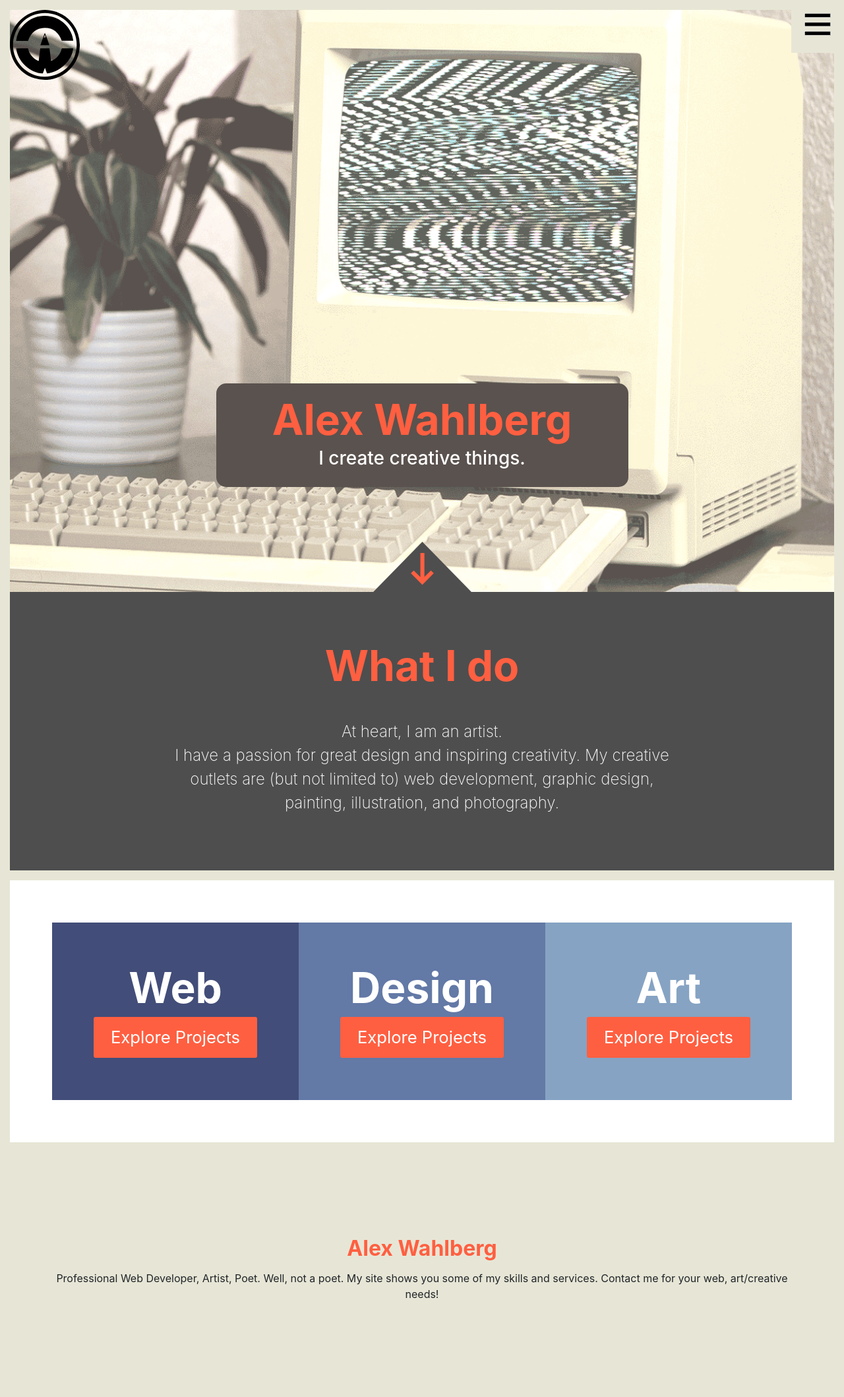
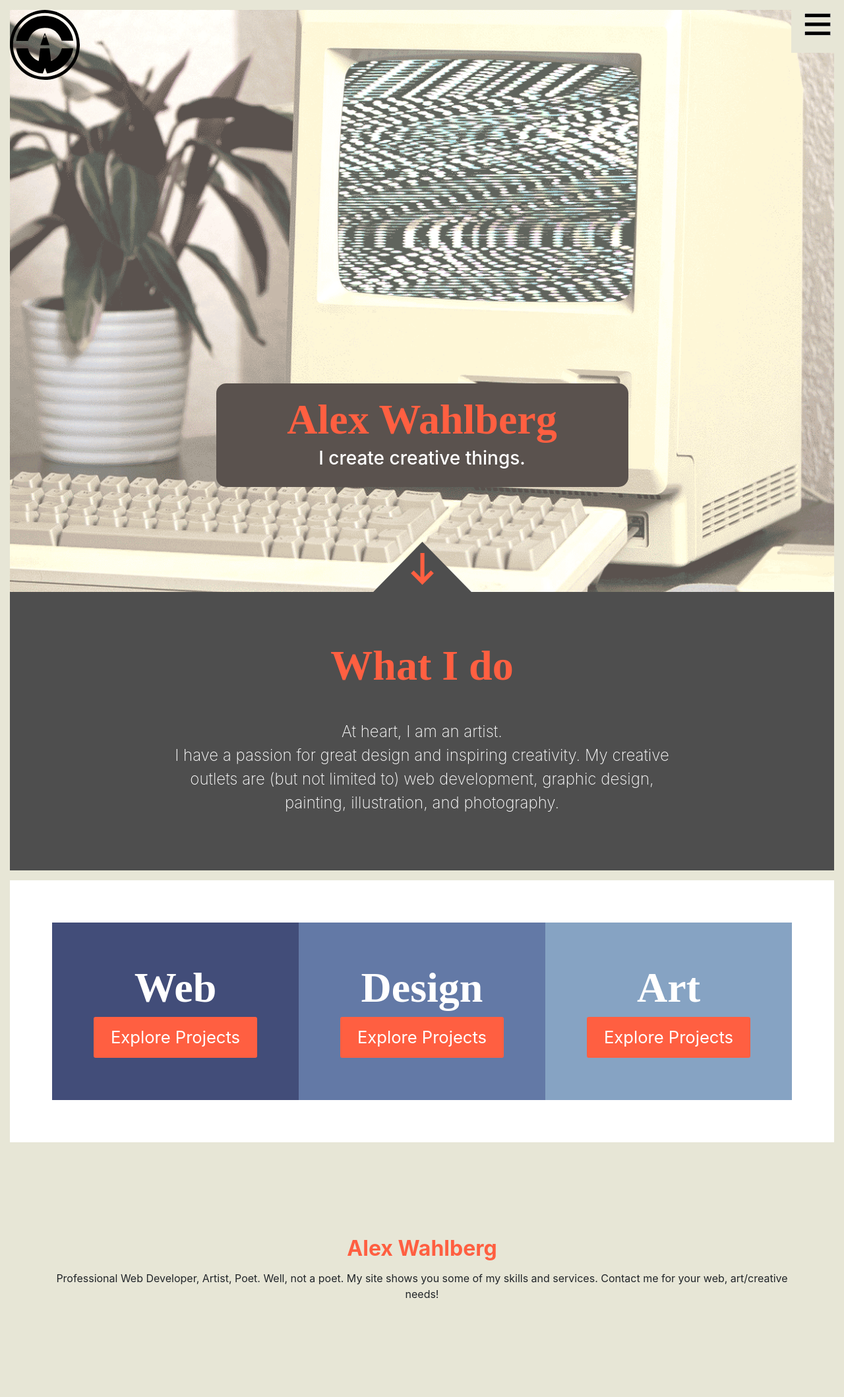
Before and after one commit to ajwahlb/alexwahlberg, a Jekyll site: the page built from index.html, in a window 1280 px wide. Shown: the whole page at 66% size. Built offline with Jekyll 4.4.1, drawn with Linux system fonts in a browser that asks for light colours; nearby versions of some CDN libraries; some web fonts are replaced.

Commit message:
font
font

```diff
--- a/css/main.css
+++ b/css/main.css
@@ -87,6 +87,7 @@ svg#arrow{
 /* GENERAL THEME STYLES */
 h1{
     font-size: 4rem;
+    font-family: "cooper-black-std",serif;
 }
 h1, h2{
     font-weight: bold;
```
